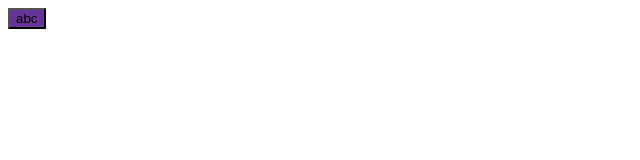
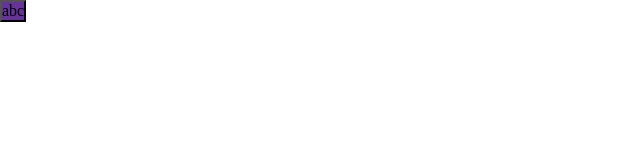
Before and after one commit to saroyangor/programming-blog, a React app: page / in a window 1280 px wide. Shown: the top 160 px of the page, without its empty margins (0-640 px from the left). Built offline with nearby package versions, Linux system fonts and the light colour scheme.

Commit message:
5. Настраиваем css modules

```diff
--- a/package.json
+++ b/package.json
@@ -5,7 +5,8 @@
   "main": "index.js",
   "scripts": {
     "start": "webpack serve --env port=3000",
-    "build:prod": "webpack --env mode=production"
+    "build:prod": "webpack --env mode=production",
+    "build:dev": "webpack --env mode=development"
   },
   "keywords": [],
   "author": "",
--- /dev/null
+++ b/src/App.tsx
@@ -0,0 +1,14 @@
+import React from 'react';
+import Counter from "@/components/Counter";
+
+import './index.scss'
+
+const App = () => {
+  return (
+    <div className='app'>
+      <Counter />
+    </div>
+  );
+};
+
+export default App;
--- a/src/components/Counter.tsx
+++ b/src/components/Counter.tsx
@@ -1,9 +1,9 @@
 import React from 'react';
-import './Counter.scss'
+import styles from './Counter.module.scss'
 
 const Counter = () => {
   return (
-    <button className='counter'>
+    <button className={styles.counter}>
       abc
     </button>
   );
--- /dev/null
+++ b/src/index.scss
@@ -0,0 +1,26 @@
+* {
+  margin: 0;
+  padding: 0;
+  box-sizing: border-box;
+}
+
+button,
+input,
+textarea,
+select {
+  margin: 0;
+  font: inherit;
+}
+
+.app {
+  min-height: 100vh;
+}
+
+.content-page {
+  display: flex;
+}
+
+.page-wrapper {
+  flex-grow: 1;
+  padding: 20px;
+}
--- a/src/index.tsx
+++ b/src/index.tsx
@@ -1,7 +1,7 @@
 import {render} from "react-dom";
-import Counter from "./components/Counter";
+import App from "./App";
 
 render(
-  <Counter />,
+  <App />,
   document.getElementById('root')
 )
```
Also changed, not shown: src/global.d.ts (added, +25 -0 lines), src/components/Counter.module.scss (renamed from src/components/Counter.scss), 3 other files (tests, documents, lock files or other folders).
